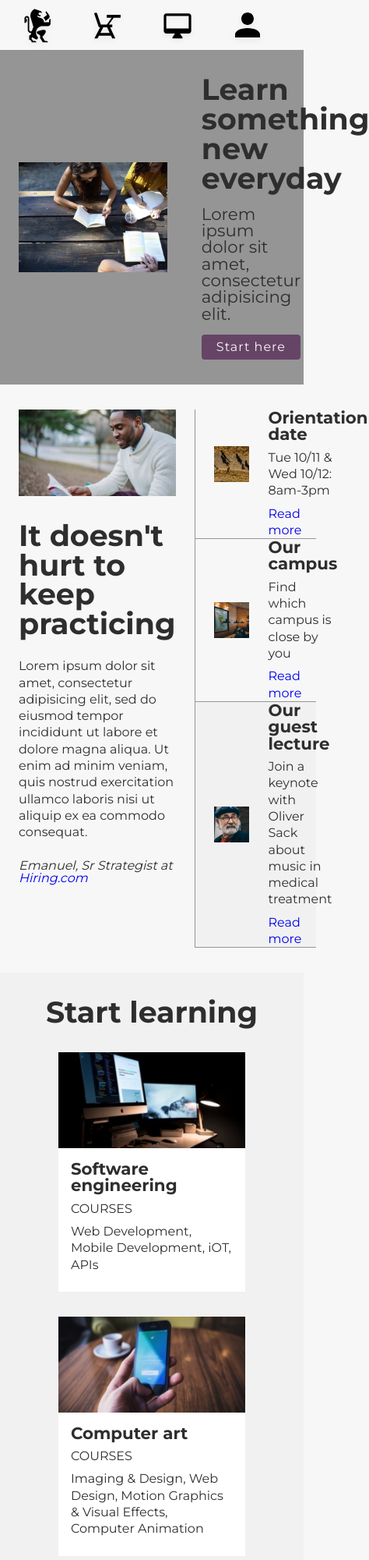
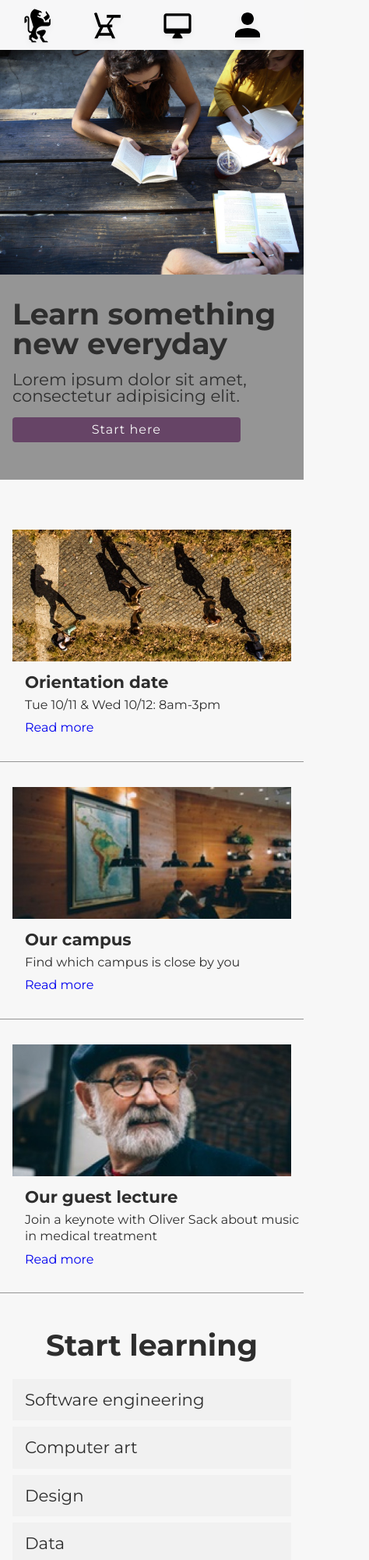
Before and after one commit to morenom73/colmar-academy, a plain HTML site: page index.html in a window 390 px wide. Shown: the top 2000 px of the page at 78% size, 474 px wide, since content can reach past the window. Drawn offline with Linux system fonts and the light colour scheme.

Commit message:
HTML and CSS structure done

```diff
--- a/index.html
+++ b/index.html
@@ -70,7 +70,8 @@
 
  <aside class="sidebar-container desktop mobile">
    <div class="sidebar orientation">
-     <img src="./resources/images/information-orientation.jpg" alt="overhead shot of people walking">
+     <img class="desktop-img" src="./resources/images/information-orientation.jpg" alt="overhead shot of people walking">
+     <img class="mobile-img" src="./resources/images/information-orientation-mobile.jpg" alt="overhead shot of people walking">
      <div class="sidebar-text">
        <h3>Orientation date</h3>
        <h5 class="sidebar-sub-head">Tue 10/11 & Wed 10/12: 8am-3pm</h5>
@@ -79,7 +80,8 @@
   </div>
 
   <div class="sidebar campus">
-     <img src="./resources/images/information-campus.jpg" alt="inside a room">
+     <img class="desktop-img" src="./resources/images/information-campus.jpg" alt="inside a room">
+     <img class="mobile-img" src="./resources/images/information-campus-mobile.jpg" alt="inside of room">
      <div class="sidebar-text">
        <h3>Our campus</h3>
        <h5 class="sidebar-sub-head">Find which campus is close by you</h5>
@@ -88,7 +90,8 @@
   </div>
 
   <div class="sidebar guest-lecture">
-     <img src="./resources/images/information-guest-lecture.jpg" alt="Oliver Sack a guest lecturer">
+     <img class="desktop-img" src="./resources/images/information-guest-lecture.jpg" alt="Oliver Sack a guest lecturer">
+     <img class="mobile-img" src="./resources/images/information-guest-lecture-mobile.jpg" alt="Oliver Sack a guest lecturer">
      <div class="sidebar-text">
        <h3>Our guest lecture</h3>
        <h5 class="sidebar-sub-head">Join a keynote with Oliver Sack about
@@ -97,11 +100,23 @@
      </div>
   </div>
  </aside>
-</section> <!-- End of Main Info Content -->
+</section>
+<!-- End of Main Info Content -->
 
 <!-- Start of Start Learning section -->
 <section class="start-learning-container">
   <h2>Start learning</h2>
+
+  <div class="mobile-start-learning">
+    <ul>
+      <li><a href="#">Software engineering</a></li>
+      <li><a href="#">Computer art</a></li>
+      <li><a href="#">Design</a></li>
+      <li><a href="#">Data</a></li>
+      <li><a href="#">Business</a></li>
+      <li><a href="#">Marketing</a></li>
+    </ul>
+  </div>
 
 <div class="start-learning-sub-container">
 
@@ -160,6 +175,8 @@
      </div>
   </div>
 
+
+
 </div> <!-- End of Start Learning sub container -->
 
 </section> <!-- End of Start Learning section -->
@@ -172,7 +189,7 @@
 <div class="thesis-exhibit-sub-container">
 
 <div class="thesis-exhibit">
-<img src="./resources/images/information-main.jpg" alt="African American male reading a book">
+<video src="./resources/videos/thesis.mp4" controls>your browswer does not support the video tag </video>
 <div class="thesis-exhibit-text">
   <h3>Reimagine urban</h3>
   <h5 class="sub-head">Lorem ipsum dolor sit amet, consectetur adipisicing elit,
@@ -182,7 +199,7 @@
 </div>
 </div>
 
-<aside class="sidebar-container desktop mobile">
+<aside class="sidebar-container sidebar-container-thesis desktop mobile">
   <div class="sidebar fisma">
     <img src="./resources/images/information-orientation.jpg" alt="overhead shot of people walking">
     <div class="sidebar-text">
--- a/resources/css/style.css
+++ b/resources/css/style.css
@@ -178,49 +178,32 @@ header .mobile {
   }
 }
 
-/* @media only screen and (max-width: 680px ) {
-   .container-banner-container {
-    width: 100%;
+@media only screen and (max-width: 680px ) {
+  .container-banner-container {
     display: flex;
     flex-direction: column;
-    padding-bottom: 2rem;
+    align-items: flex-start;
+    padding: 0 0 1rem 0;
     }
 
-    .container-banner img {
+    .container-banner-container img {
       width: 100%;
+      margin-left: 0;
+      margin-right: 0;
     }
 
     .container-banner-text {
-      margin: auto;
       width: 100%;
-      padding-top: 1.5rem;
-      padding-bottom: 1.5rem;
-      padding-left: 1rem;
-      padding-right: 1rem;
-    }
-
-    .container-banner .sub-head {
-      padding-top: 1.5rem;
-      line-height: 1.47;
-    }
-
-    h1 {
-      line-height: 1.333;
+      margin-left: 1rem;
+      padding-top: 2rem;
+      padding-bottom: 2rem;
     }
 
     .button {
-      width: 90%;
-      background-color: #646;
-      margin-top: 1.5rem;
-      text-transform: uppercase;
+      width: 75%;
     }
   }
 
-@media only screen and (max-width: 320px ) {
-  .container-banner-text {
-    margin: auto;
-    width: 90%;
-} */
 
 /* Campus info section */
 
@@ -278,6 +261,7 @@ section .class-info-text {
   height: auto;
   margin: 1.5rem;
 }
+
 .orientation img {
   margin-top: -.075rem;
 }
@@ -302,11 +286,52 @@ section .class-info-text {
   border-left: .5px solid #959595;
 }
 
-.guest-lecture,
-.fisma {
-  background-color: #f1f1f1;
+
+  .sidebar .mobile-img {
+    display: none;
 }
 
+@media only screen and (max-width: 600px ) {
+  section .main-class-info  {
+    display: none;
+  }
+
+  .sidebar-container {
+    max-width: 100%;
+  }
+
+  .sidebar {
+    display: flex;
+    flex-direction: column;
+    align-items: flex-start;
+    padding-left: 1rem;
+    padding-right: 1rem;
+    padding-top: 2rem;
+    padding-bottom: 2rem;
+  }
+
+  .sidebar .desktop-img {
+    display: none;
+  }
+
+  .sidebar .mobile-img {
+    display: block;
+    width: 100%;
+    margin: auto;
+  }
+
+  .sidebar-text {
+    width: 100%;
+    padding-left: 1rem;
+    padding-top: 1rem;
+  }
+
+  .guest-lecture,
+  .orientation,
+  .campus {
+    border-left: none;
+  }
+}
 
 /* Start Learning Styles */
 
@@ -347,7 +372,6 @@ section .class-info-text {
   margin-right: 1rem;
 }
 
-
 .start-learning-content img {
   height: auto;
   width: 100%;
@@ -362,6 +386,42 @@ section .class-info-text {
 .course {
   padding-top: .5rem;
   padding-bottom: .5rem;
+}
+
+.mobile-start-learning {
+  display: none;
+}
+
+@media only screen and (max-width: 600px ) {
+  .start-learning-sub-container {
+    display: none;
+  }
+
+  .start-learning-container {
+    background-color: #f7f7f7;
+  }
+
+  .start-learning-container h2 {
+    padding-top: 1rem;
+    padding-bottom: 1rem;
+  }
+
+  .mobile-start-learning {
+    display: contents;
+  }
+
+  .mobile-start-learning li {
+    padding: 1rem;
+    font-size: 1.333rem;
+    background-color: #f1f1f1;
+    margin: .5rem 1rem .5rem 1rem;
+
+  }
+
+  .mobile-start-learning a {
+    color: #2e2e2e;
+  }
+
 }
 
 /* Thesis Exhibit Styles */
@@ -396,13 +456,35 @@ section .thesis-exhibit-text {
   padding-bottom: 2rem;
 }
 
-.thesis-exhibit img {
+.thesis-exhibit video {
   width: 100%;
+  height: auto;
 }
 
 .thesis-exhibit-text .sub-head {
   padding-top: 0.5rem;
   padding-bottom: 1.5rem;
+}
+
+@media only screen and (max-width: 680px ) {
+  .sidebar-container-thesis,
+  .thesis-exhibit-text {
+    display: none;
+  }
+
+  .thesis-exhibit video {
+    padding-bottom: 3.5rem;
+  }
+
+  section .thesis-exhibit {
+    width: 100%;
+    margin-left: 0;
+    margin-right: 0;
+  }
+
+  .thesis-exhibit-sub-container {
+    margin-top: 1.5rem;
+  }
 }
 
 /* Footer Styles */
@@ -432,7 +514,6 @@ footer .copyright {
   flex: 1;
 }
 
-
 footer nav ul {
   display: flex;
 }
@@ -445,3 +526,14 @@ footer a {
   color: #2e2e2e;
   font-size: .75rem;
 }
+
+@media only screen and (max-width: 460px ) {
+  footer .desktop {
+    display: none;
+  }
+
+  footer .copyright {
+    padding-top: .5rem;
+    padding-bottom: 1rem;
+  }
+}
```
